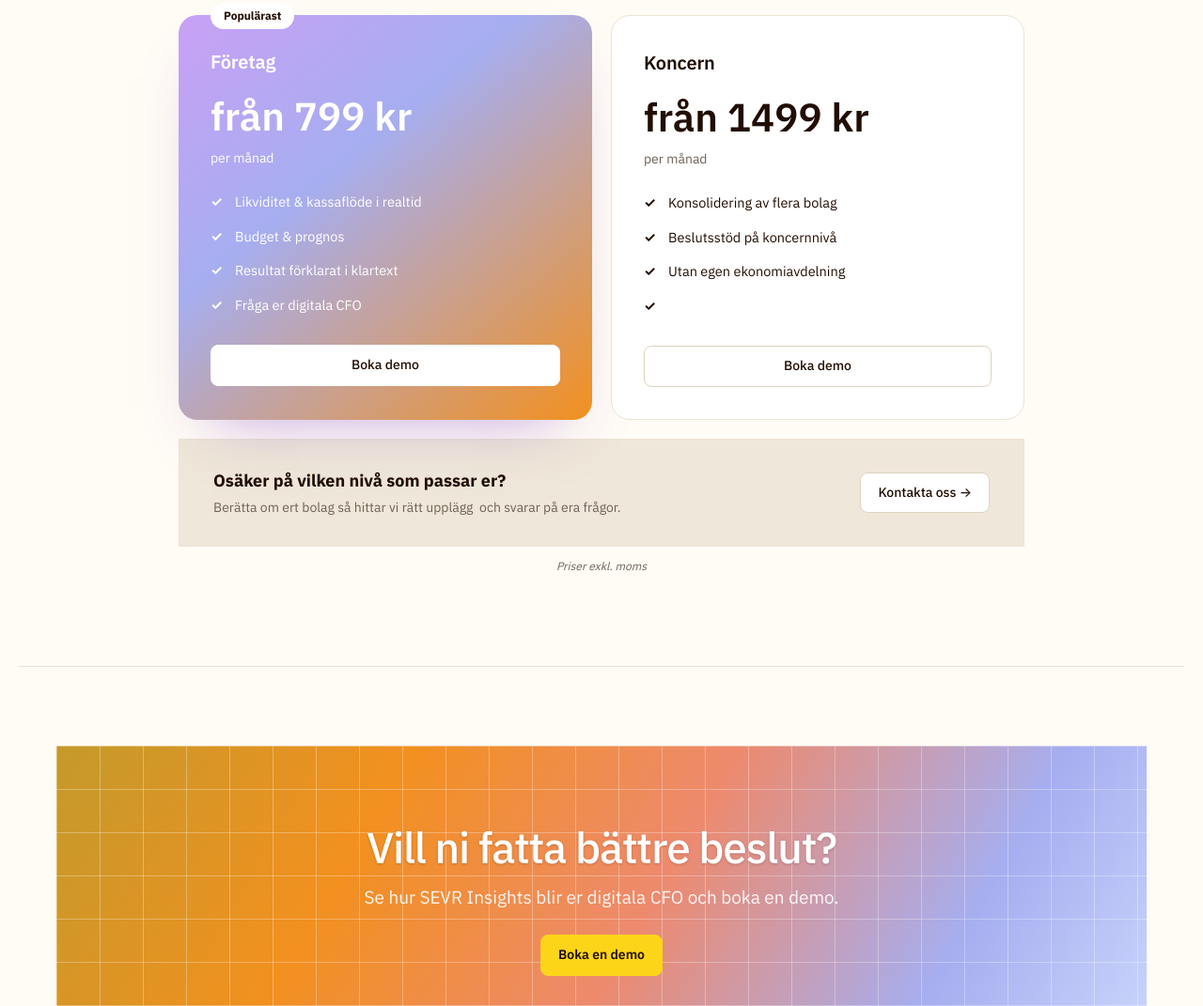
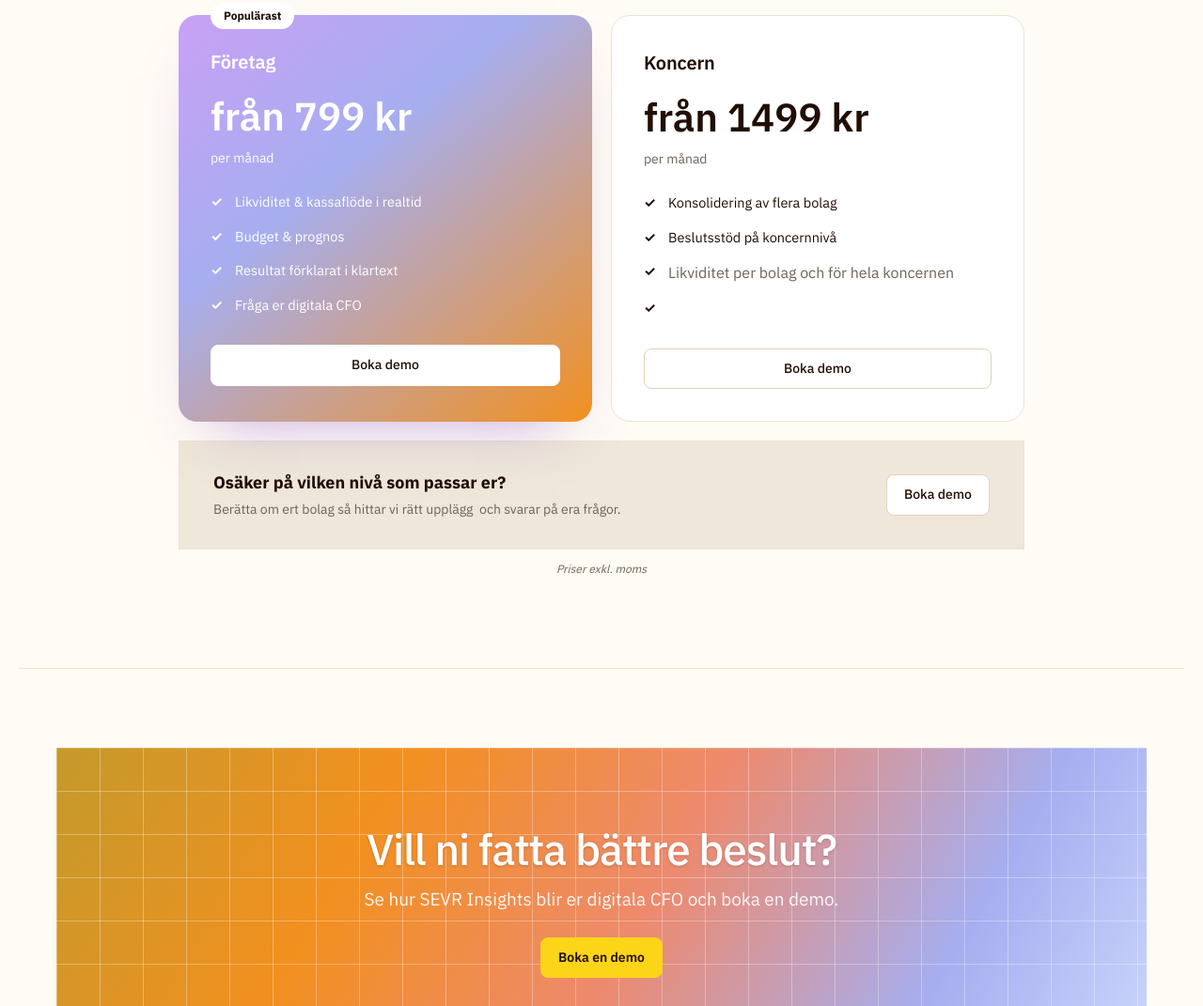
Before and after one commit to SEVR-Reporting-Services/sevr-sajt, a plain HTML site: page foretag.html in a window 1280 px wide. Shown: the part 4152-5223 px from the top of the page at 94% size. Drawn offline with Linux system fonts and the light colour scheme.

Commit message:
Uppdatera copy via editor (2026-06-27 12:53)

```diff
--- a/foretag.html
+++ b/foretag.html
@@ -430,7 +430,7 @@
       <ul>
         <li>Konsolidering av flera bolag</li>
         <li>Beslutsstöd på koncernnivå</li>
-        <li>Utan egen ekonomiavdelning</li>
+        <li><span style="color: rgb(110, 99, 86); font-size: 16px;">Likviditet per bolag och för hela koncernen</span></li>
         <li><br></li>
       </ul>
       <a class="btn" href="#cta">Boka demo</a>
@@ -438,7 +438,7 @@
   </div>
   <div class="penterprise">
     <div><h4>Osäker på vilken nivå som passar er?</h4><p>Berätta om ert bolag så hittar vi rätt upplägg&nbsp; och svarar på era frågor.</p></div>
-    <a class="btn" href="kontakt.html">Kontakta oss →</a>
+    <a class="btn" href="kontakt.html">Boka demo</a>
   </div>
   <p class="note">Priser exkl. moms</p>
 </div></section>
```
